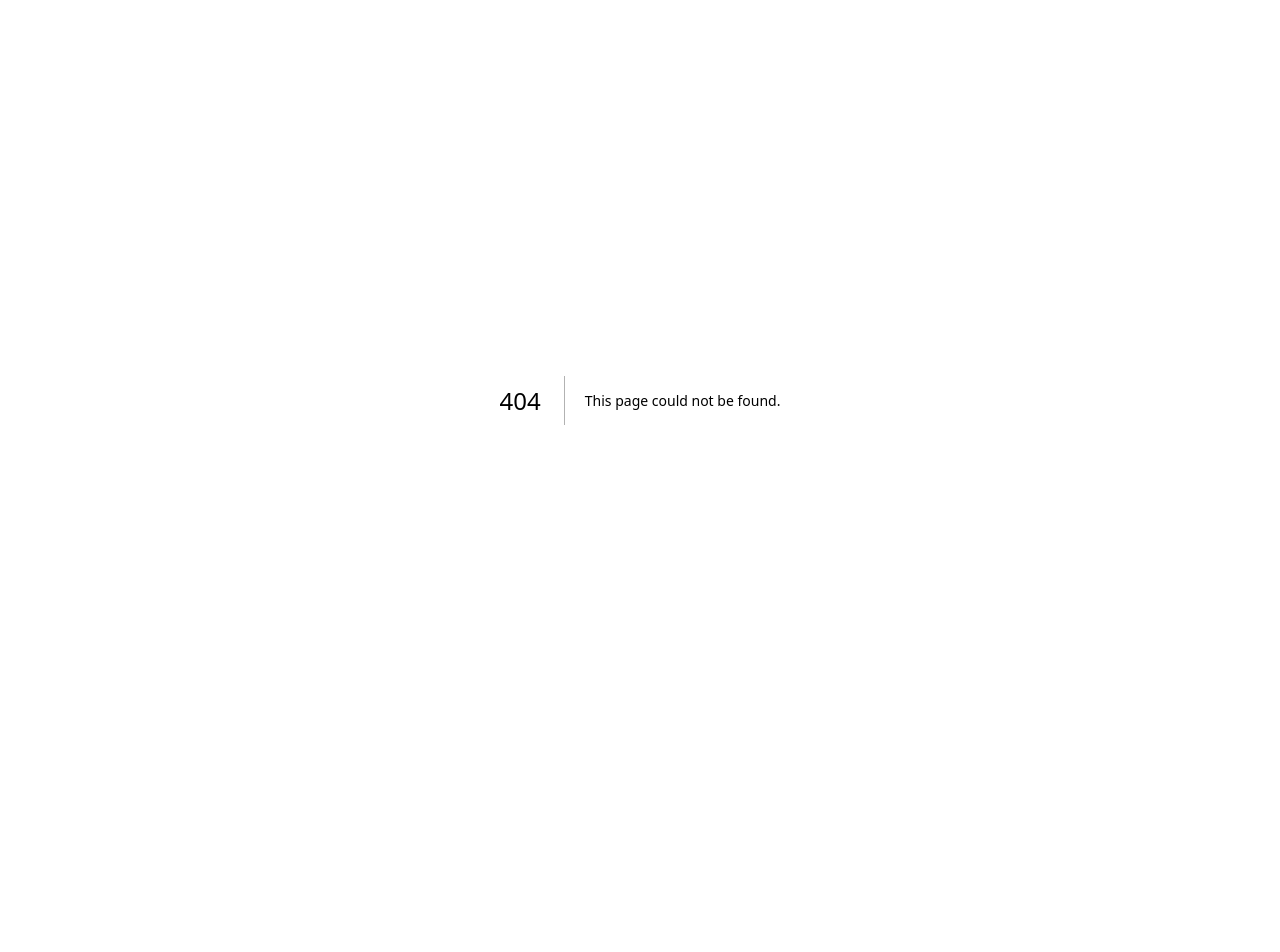
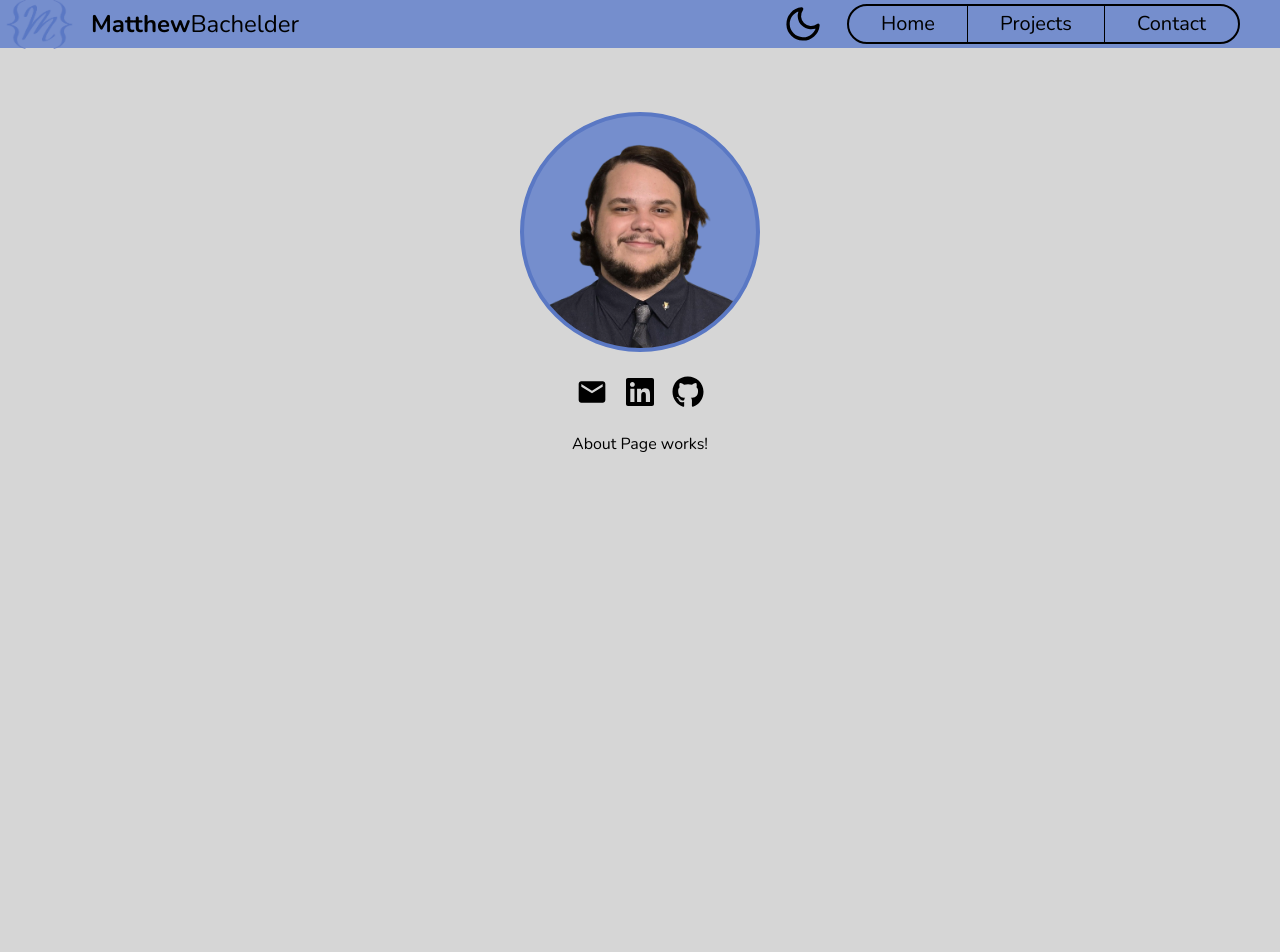
Before and after one commit to mbachel/personal-website, a Next.js app: page /about in a window 1280 px wide. Before the commit this address had no page. Shown: the top 952 px of the page. Before the commit the page ends 800 px from the top, so only its background shows below. Built offline with nearby package versions, Linux system fonts and the light colour scheme.

Commit message:
feat: adding 2 more pages

```diff
--- /dev/null
+++ b/src/pages/about.tsx
@@ -0,0 +1,13 @@
+import MiniHero from "@/components/MiniHero";
+import RootLayout from "@/components/Layout";
+
+export default function about() {
+    return (
+        <RootLayout>
+            <MiniHero />
+            <div className="font-nunito text-center min-h-screen">
+                About Page works!
+            </div>
+        </RootLayout>
+    );
+}
--- /dev/null
+++ b/src/pages/education.tsx
@@ -0,0 +1,13 @@
+import MiniHero from "@/components/MiniHero";
+import RootLayout from "@/components/Layout";
+
+export default function education() {
+    return (
+        <RootLayout>
+            <MiniHero />
+            <div className="font-nunito text-center min-h-screen">
+                Education Page works!
+            </div>
+        </RootLayout>
+    );
+}
```
